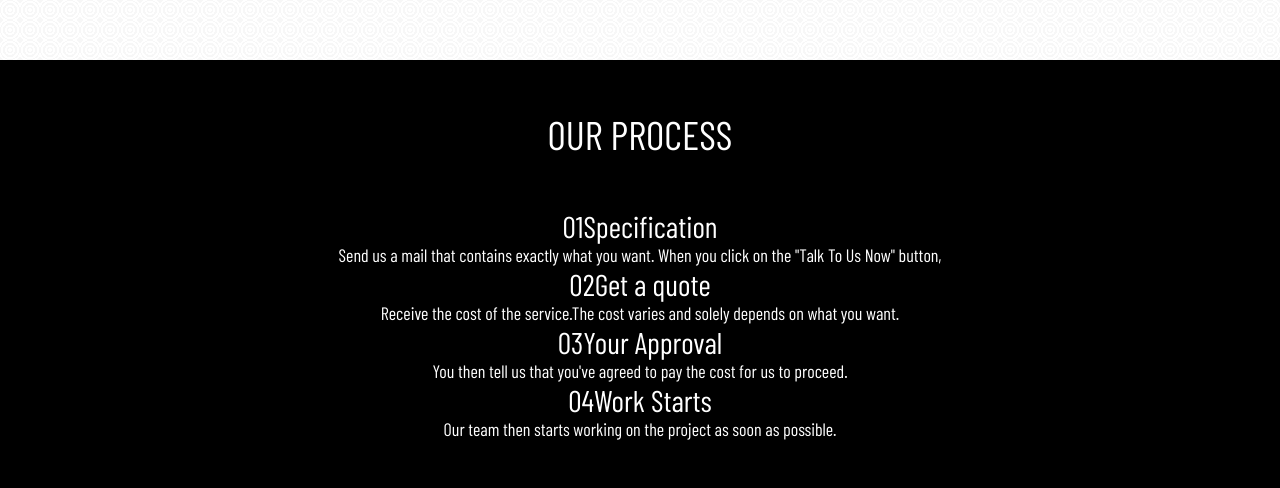
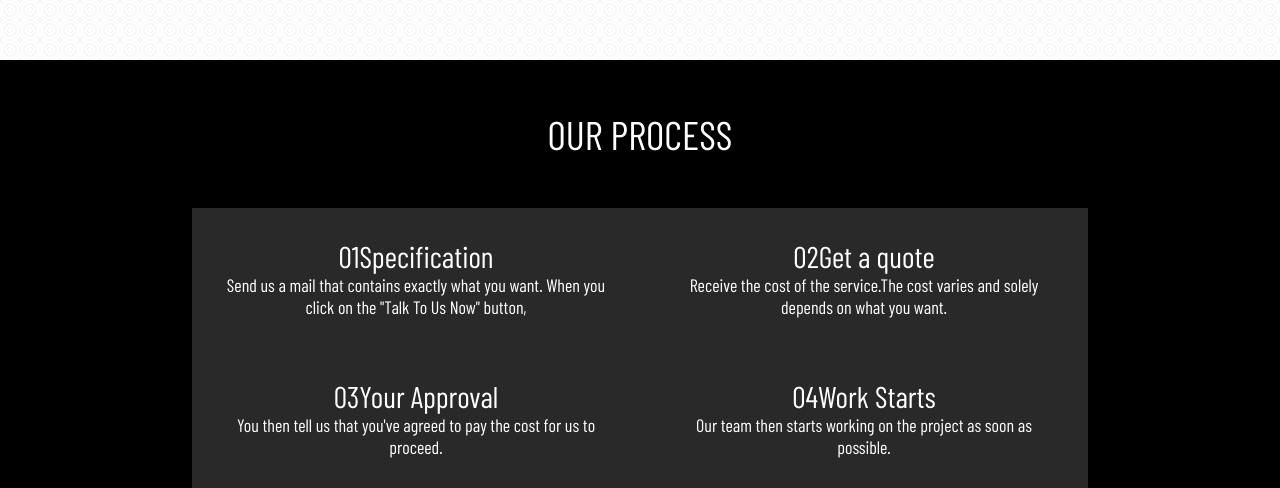
Before and after one commit to abrusu-collins/DevTech, a React (Create React App) app: page / in a window 1280 px wide. Shown: the part 2612-3100 px from the top of the page. Before the commit the page ends 3052 px from the top, so only its background shows below. Built offline with nearby package versions, Linux system fonts and the light colour scheme.

Commit message:
crazy idea

```diff
--- a/src/sass/_process.scss
+++ b/src/sass/_process.scss
@@ -7,9 +7,22 @@
     font-size: 40px;
   }
   & .processes {
+    display:grid;
+    grid-template-columns: repeat(2, 1fr);
+    width: 70%;
+    margin:0 auto;
     & div {
+        padding:30px;
+        background-color: $why_background;
       & .numbered {
         font-size: 30px;
+        & span{
+            // background-color: $button_background;
+            // padding:20px;
+            // height:20px;
+            // width:20px;
+            // border-radius: 50%;
+        }
       }
     }
   }
--- a/src/styles/index.css
+++ b/src/styles/index.css
@@ -119,6 +119,16 @@ body {
   margin: 50px 0;
   font-size: 40px;
 }
+.process .processes {
+  display: grid;
+  grid-template-columns: repeat(2, 1fr);
+  width: 70%;
+  margin: 0 auto;
+}
+.process .processes div {
+  padding: 30px;
+  background-color: #292929;
+}
 .process .processes div .numbered {
   font-size: 30px;
 }
```
